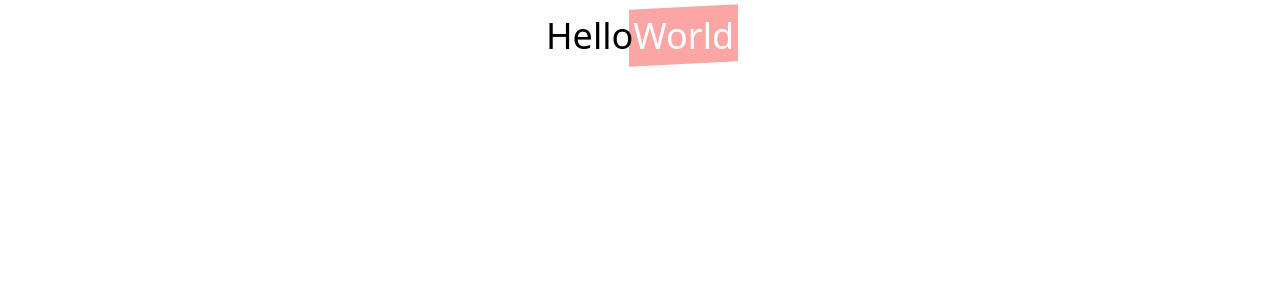
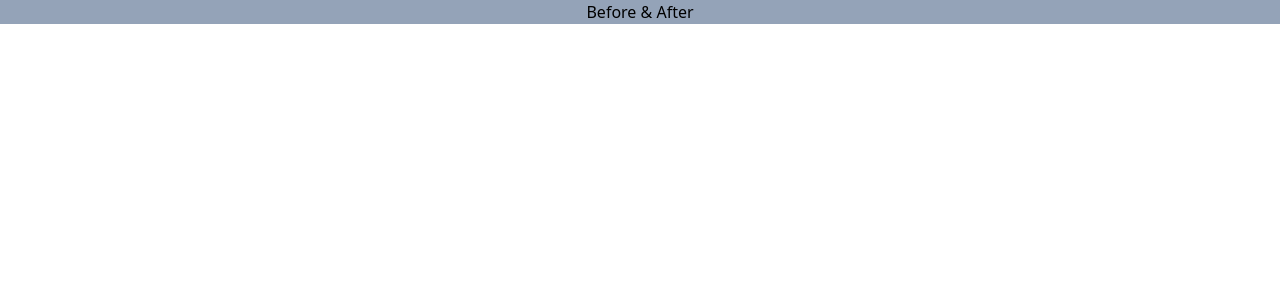
Before and after one commit to daviidxu/learn-css, a React (Vite) app: page / in a window 1280 px wide. Shown: the top 300 px of the page. Built offline with nearby package versions, Linux system fonts and the light colour scheme.

Commit message:
add route page for before and after

```diff
--- a/src/pages/App/index.tsx
+++ b/src/pages/App/index.tsx
@@ -1,13 +1,15 @@
+import React from "react";
+import { Link } from "react-router-dom";
+
 const App = () => {
   return (
-    <section className="flex justify-center p-4">
-      <h1 className="relative w-fit text-4xl before:absolute before:-bottom-2 before:z-10 before:h-1 before:w-0 before:bg-gradient-to-r before:from-red-600 before:to-blue-500 before:transition-[100ms] before:hover:w-full">
-        Hello
-        <span className="relative before:absolute before:-inset-1 before:-z-10 before:block before:-skew-y-3 before:bg-red-300">
-          <span className="relative text-white">World</span>
-        </span>
-      </h1>
-    </section>
+    <React.Fragment>
+      <nav className="flex w-full items-center justify-center bg-slate-400">
+        <Link to="/before-after" className="hover:underline">
+          Before & After
+        </Link>
+      </nav>
+    </React.Fragment>
   );
 };
 
--- /dev/null
+++ b/src/pages/BeforeAfter/index.tsx
@@ -0,0 +1,14 @@
+const BeforeAfter = () => {
+  return (
+    <section className="flex justify-center p-4">
+      <h1 className="relative w-fit text-4xl before:absolute before:-bottom-2 before:z-10 before:h-1 before:w-0 before:bg-gradient-to-r before:from-red-600 before:to-blue-500 before:transition-[100ms] before:hover:w-full">
+        Hello
+        <span className="relative before:absolute before:-inset-1 before:-z-10 before:block before:-skew-y-3 before:bg-red-300">
+          <span className="relative text-white">World</span>
+        </span>
+      </h1>
+    </section>
+  );
+};
+
+export default BeforeAfter;
--- a/src/router.tsx
+++ b/src/router.tsx
@@ -4,11 +4,13 @@ import {
   Route,
 } from "react-router-dom";
 import App from "./pages/App";
+import BeforeAfter from "./pages/BeforeAfter";
 
 export const router = createBrowserRouter(
   createRoutesFromElements(
     <Route>
       <Route index element={<App />} />
+      <Route path="/before-after" element={<BeforeAfter />} />
     </Route>,
   ),
 );
```
